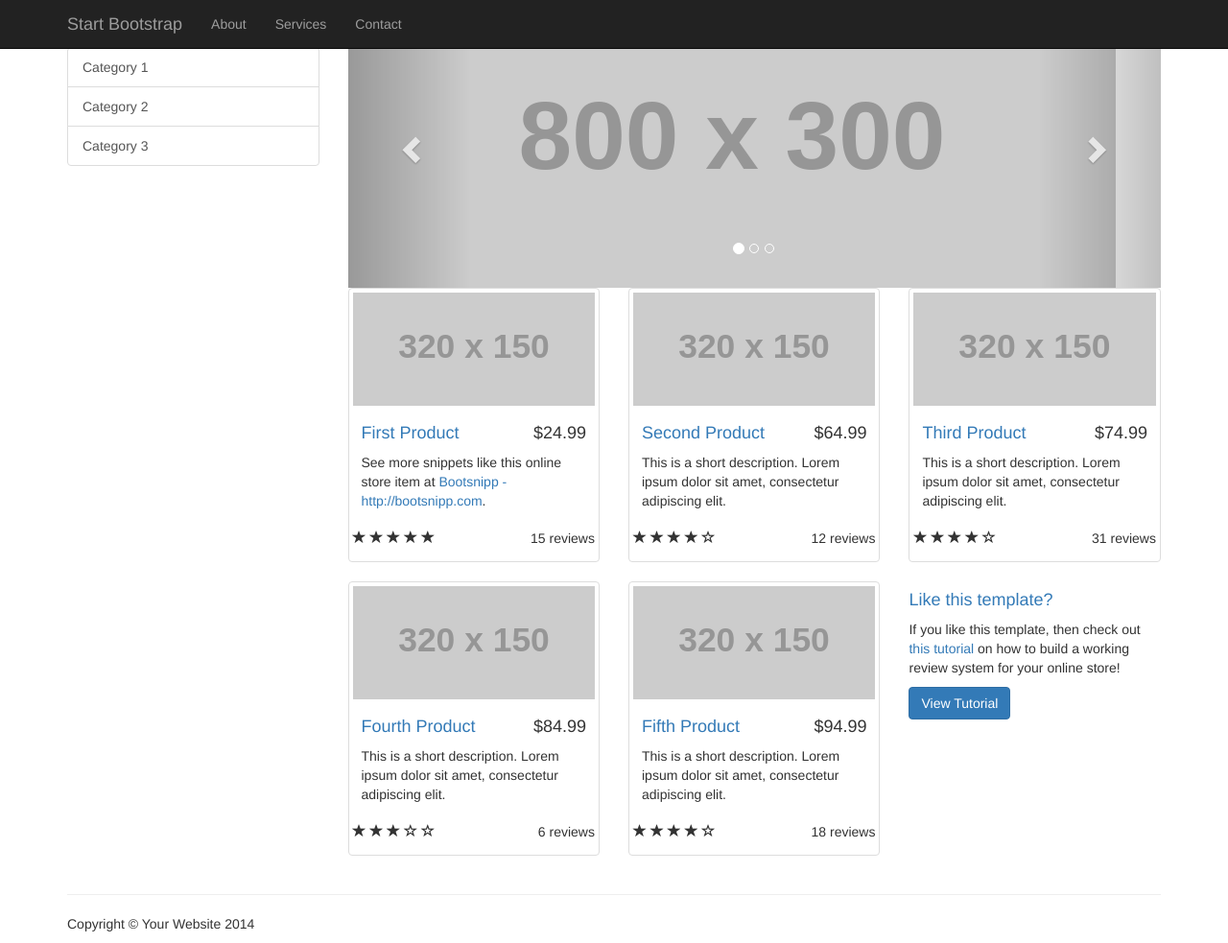
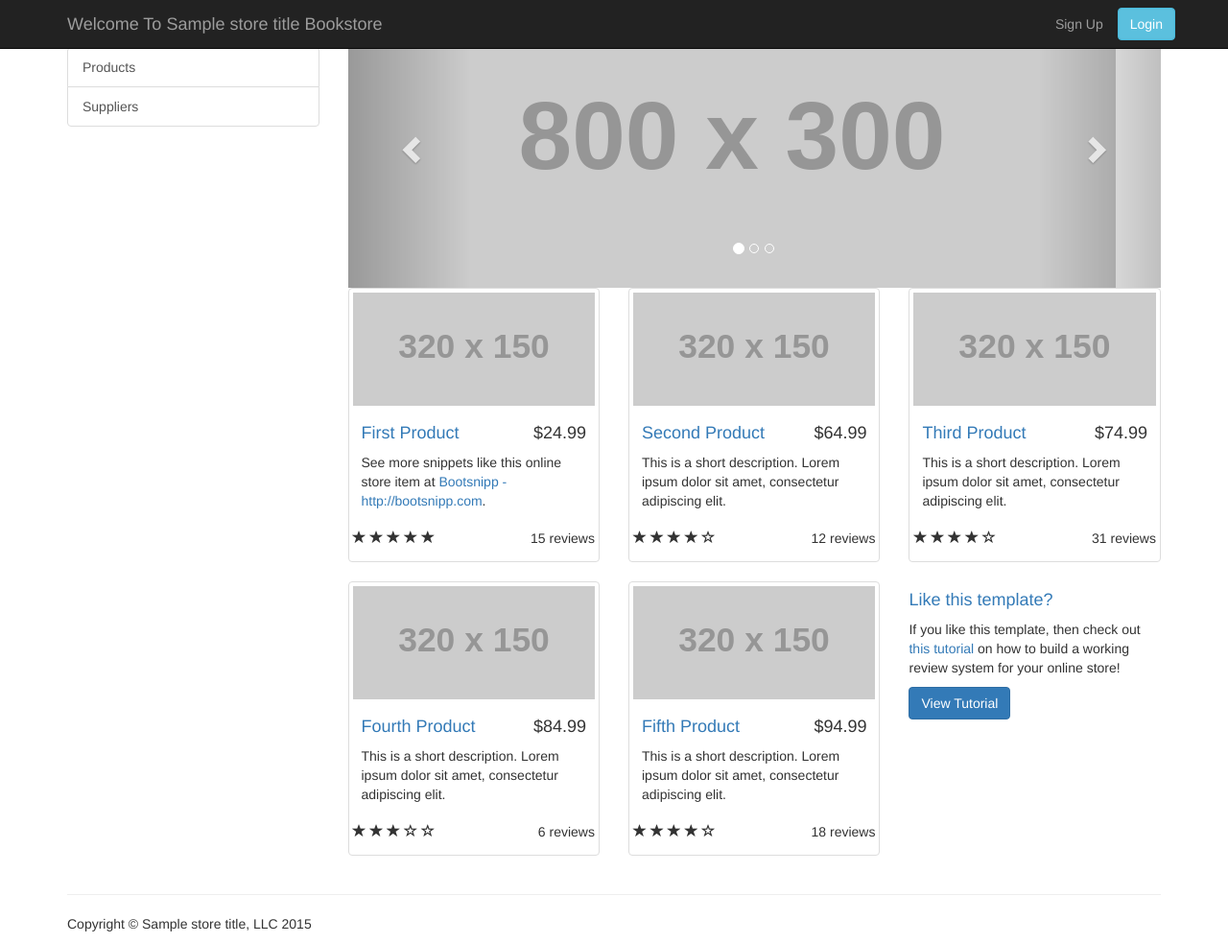
Before and after one commit to Aclark2089/Cramster, a Django app: template app/store/templates/store/header.html in a window 1280 px wide. Shown: the whole page at 96% size. Run offline with Django 3.2, Linux system fonts and the light colour scheme; the template is opened without the code that fills it: most values are stand-ins (such as "Sample title", 1, 10 or a date in 2020); grey boxes labelled with a size stand in for pictures from a placeholder-image service; some libraries are stand-ins or nearby versions.

Commit message:
Setup simple home template and views for the template

```diff
--- a/app/store/templates/store/base.html
+++ b/app/store/templates/store/base.html
@@ -12,7 +12,7 @@
   <meta name="description" content="">
   <meta name="author" content="">
 
-  <title>Shop Homepage - Start Bootstrap Template</title>
+  <title>{{ store_title }}</title>
   {% block style %}
   {% block bootstrap %}
   <!-- Bootstrap Core CSS -->
@@ -37,19 +37,16 @@
           <span class="icon-bar"></span>
           <span class="icon-bar"></span>
         </button>
-        <a class="navbar-brand" href="#">Start Bootstrap</a>
+        <a class="navbar-brand" href="#">Welcome To {{ store_title }} Bookstore</a>
       </div>
       <!-- Collect the nav links, forms, and other content for toggling -->
       <div class="collapse navbar-collapse" id="bs-example-navbar-collapse-1">
-        <ul class="nav navbar-nav">
+        <ul class="nav navbar-nav navbar-right">
           <li>
-            <a href="#">About</a>
+            <a href="#">Sign Up</a>
           </li>
           <li>
-            <a href="#">Services</a>
-          </li>
-          <li>
-            <a href="#">Contact</a>
+            <button class="btn navbar-btn btn-info">Login</button>
           </li>
         </ul>
       </div>
@@ -66,9 +63,8 @@
       <div class="col-md-3">
         <p class="lead">Shop Name</p>
         <div class="list-group">
-          <a href="#" class="list-group-item">Category 1</a>
-          <a href="#" class="list-group-item">Category 2</a>
-          <a href="#" class="list-group-item">Category 3</a>
+          <a href="#" class="list-group-item">Products</a>
+          <a href="#" class="list-group-item">Suppliers</a>
         </div>
       </div>
 
@@ -241,7 +237,7 @@
     <footer>
       <div class="row">
         <div class="col-lg-12">
-          <p>Copyright &copy; Your Website 2014</p>
+          <p>Copyright &copy; {{ store_title }}, LLC 2015</p>
         </div>
       </div>
     </footer>
--- a/app/store/views.py
+++ b/app/store/views.py
@@ -8,7 +8,7 @@ def index(request):
     if request.user.is_authenticated():
         username = (request.user)
     context = {
-        "template_title": title,
+        "store_title": title,
         "template_username": username,
     }
     return render(request, 'store/base.html', context)
```
